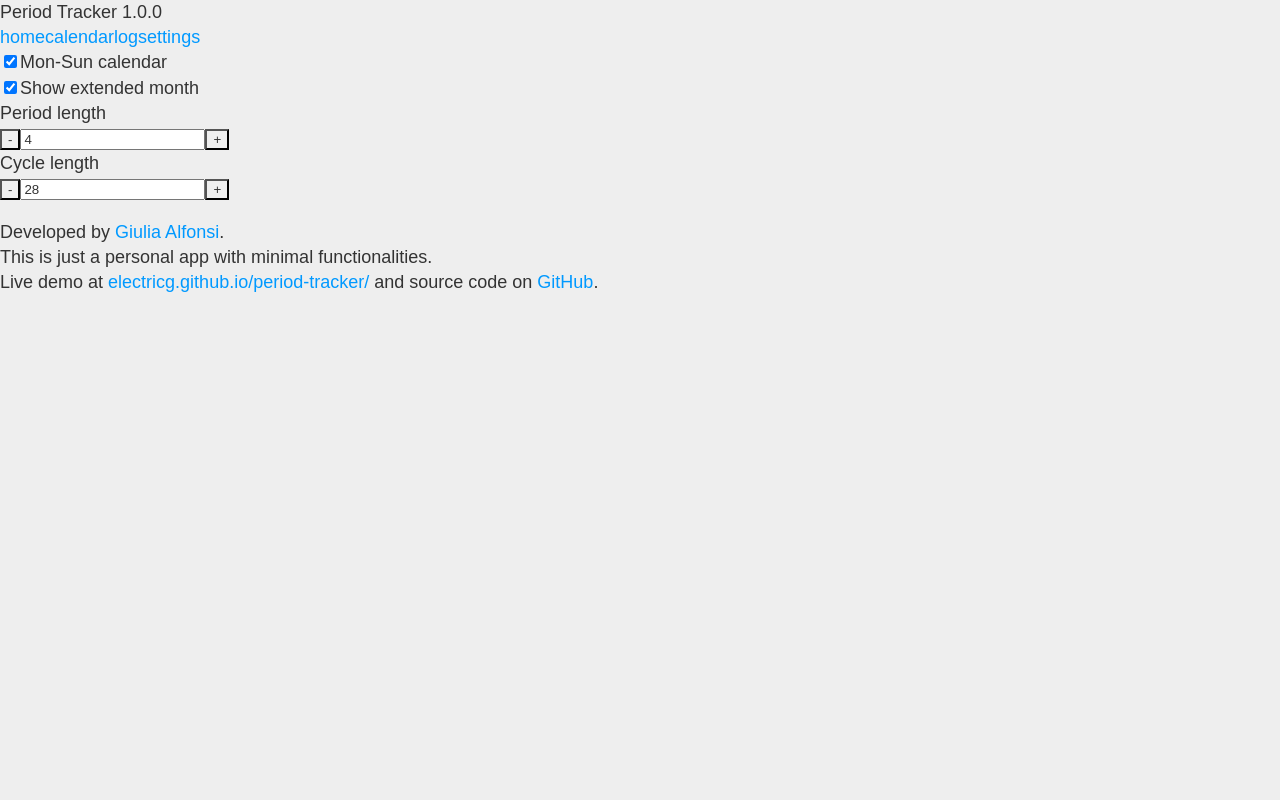
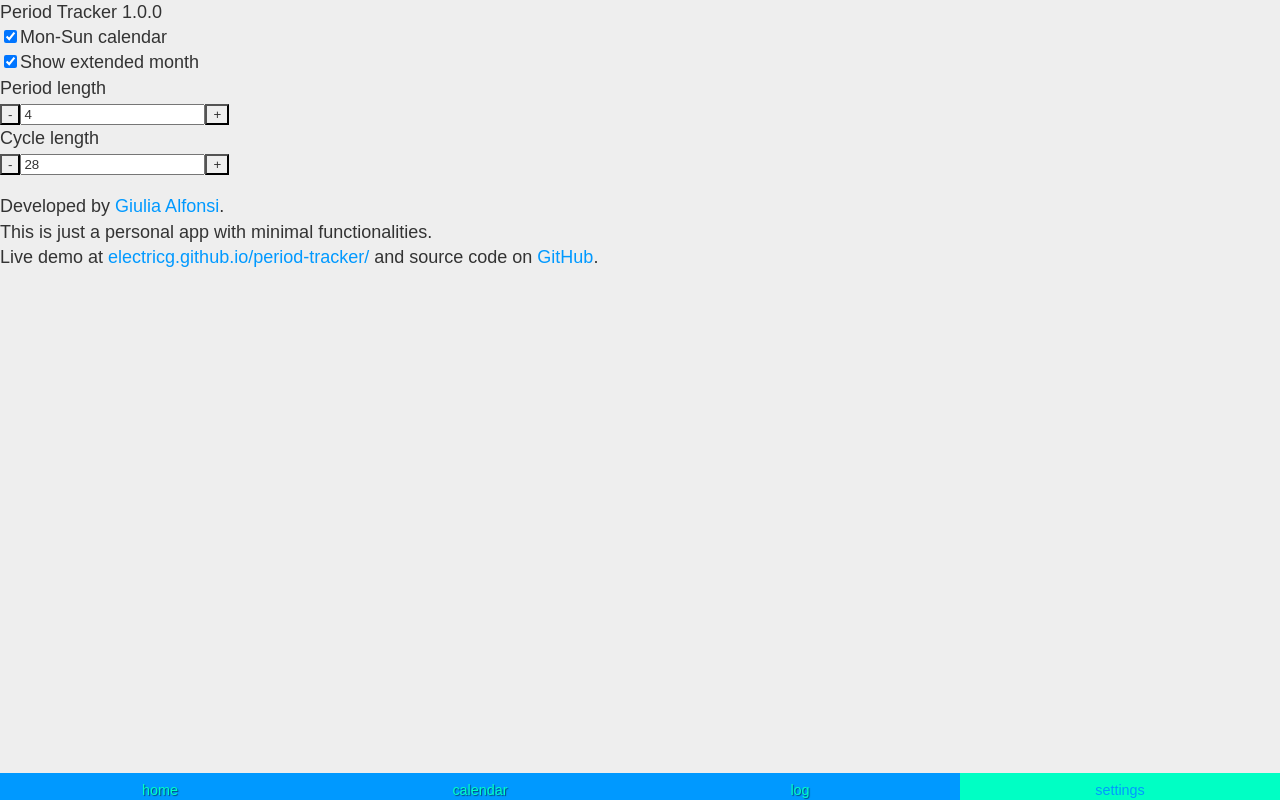
Before and after one commit to electricg/period-tracker-react, a React (Create React App) app: page /settings in a window 1280 px wide. Built offline with nearby package versions, Linux system fonts and the light colour scheme.

Commit message:
Better nav

```diff
--- a/src/components/nav/index.js
+++ b/src/components/nav/index.js
@@ -1,21 +1,55 @@
 import React from 'react';
 import { NavLink } from 'react-router-dom';
 
+import './nav.css';
+
+const NavItem = ({ path = '', label = '', exact = false }) => {
+  if (!path || !label) {
+    return null;
+  }
+
+  return (
+    <li className="main-nav__item">
+      <NavLink
+        className="main-nav__link"
+        activeClassName="main-nav__link--selected"
+        to={path}
+        exact={exact}
+      >
+        {label}
+      </NavLink>
+    </li>
+  );
+};
+
 const Nav = () => {
+  const nav = [
+    {
+      path: '/',
+      label: 'home',
+      exact: true,
+    },
+    {
+      path: '/calendar',
+      label: 'calendar',
+    },
+    {
+      path: '/log',
+      label: 'log',
+    },
+    {
+      path: '/settings',
+      label: 'settings',
+    },
+  ];
+
   return (
-    <nav>
-      <NavLink exact to="/">
-        home
-      </NavLink>
-      <NavLink exact to="/calendar">
-        calendar
-      </NavLink>
-      <NavLink exact to="/log">
-        log
-      </NavLink>
-      <NavLink exact to="/settings">
-        settings
-      </NavLink>
+    <nav className="main-nav">
+      <ul className="main-nav__list">
+        {nav.map(item => (
+          <NavItem key={item.path} {...item} />
+        ))}
+      </ul>
     </nav>
   );
 };
--- /dev/null
+++ b/src/components/nav/nav.css
@@ -0,0 +1,43 @@
+.main-nav {
+  background: var(--c-theme-first);
+  bottom: 0;
+  position: fixed;
+  width: 100%;
+  z-index: 1;
+}
+.main-nav__list {
+  align-items: stretch;
+  display: flex;
+  height: 100%;
+  margin: 0;
+  padding: 0;
+  text-align: center;
+  width: 100%;
+}
+.main-nav__item {
+  flex: 1;
+  height: 100%;
+  list-style: none;
+}
+.main-nav__link {
+  color: var(--c-theme-second);
+  display: block;
+  font-size: 0.8em;
+  height: 100%;
+  padding-top: 0.5em;
+  text-shadow: 1px 1px 1px rgba(0, 0, 0, 0.5);
+}
+.main-nav__link:hover,
+.main-nav__link:focus {
+  text-shadow: 1px 1px 10px rgba(255, 255, 255, 1);
+}
+.main-nav__link--selected {
+  background: var(--c-theme-second);
+  color: var(--c-theme-first);
+  text-shadow: none;
+}
+.main-nav__icon {
+  --size: 1.25em;
+  margin-bottom: 0.25em;
+  stroke: rgba(0, 0, 0, 0.2);
+}
```
